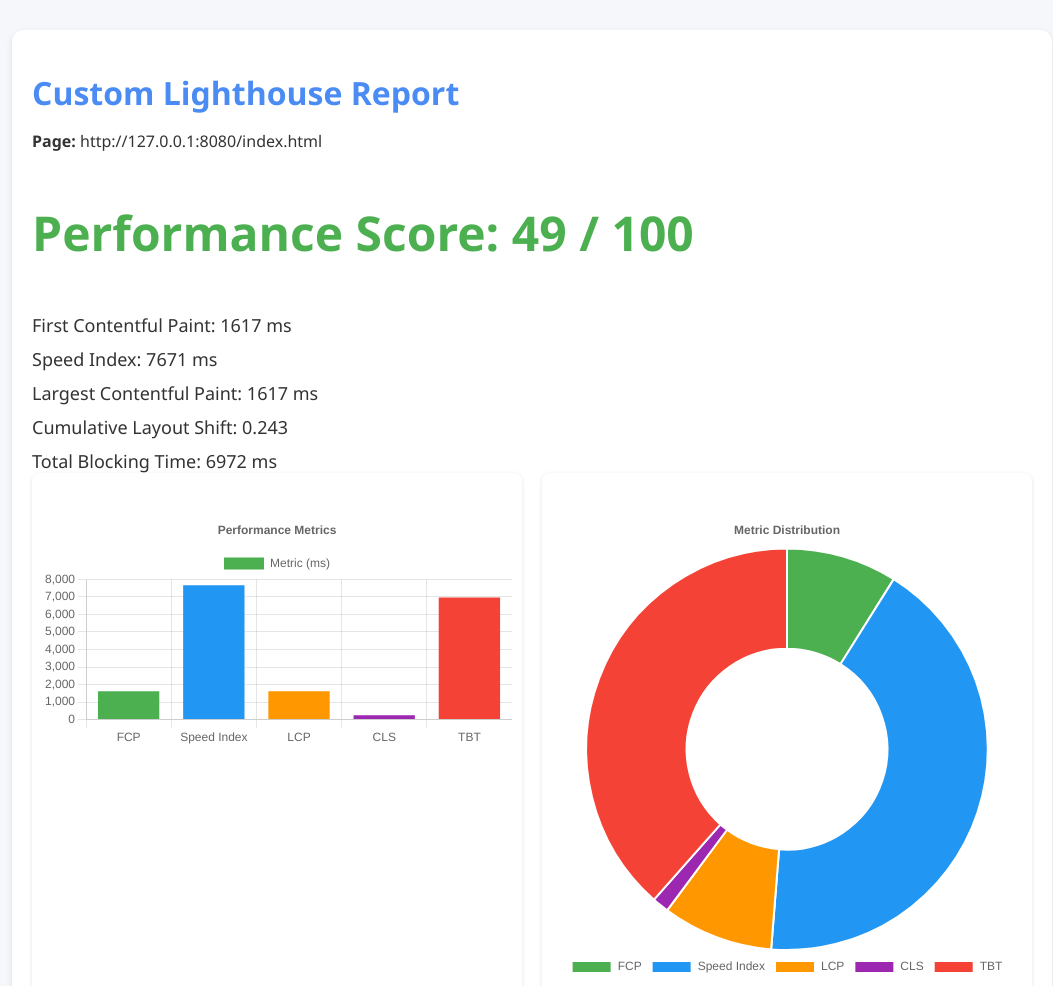
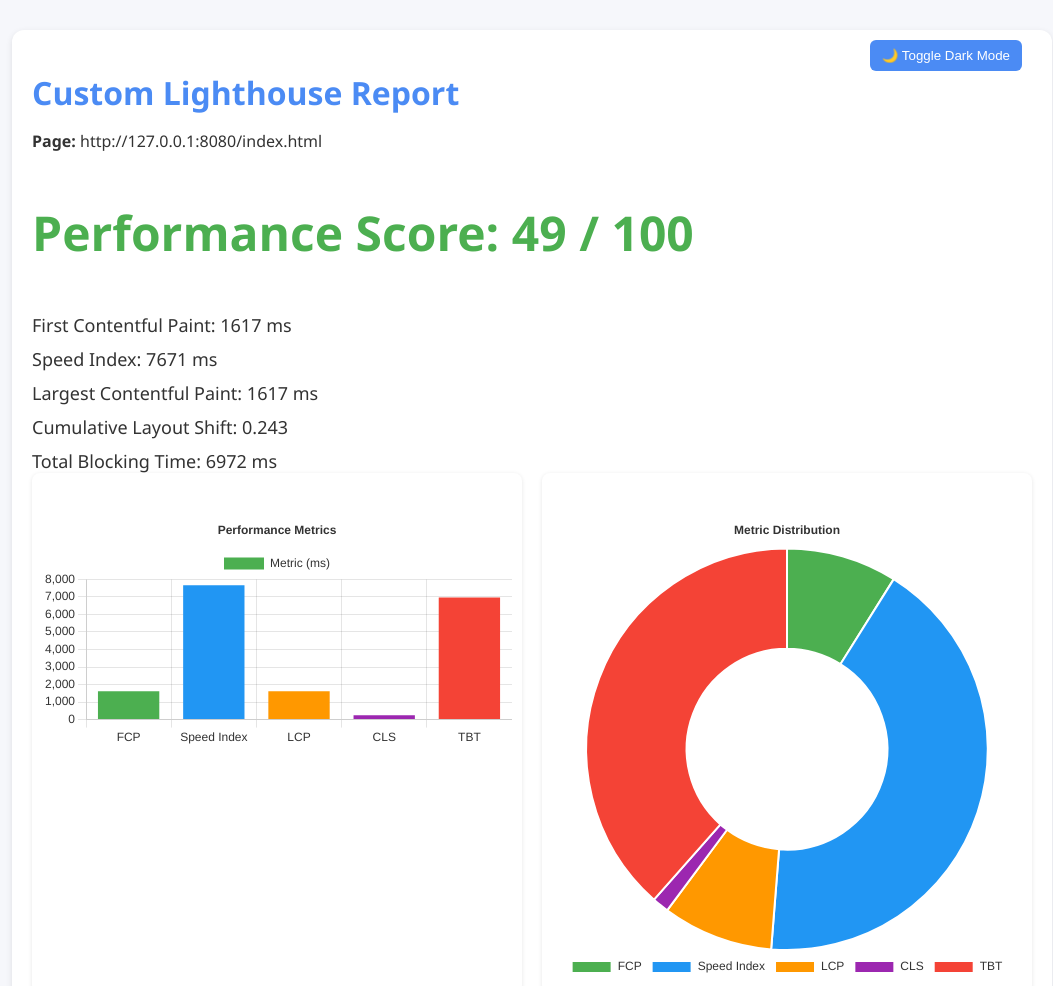
Before and after one commit to 5r33dh4r/T2025_performance_test, a plain HTML site: page custom-template.html in a window 1280 px wide. Shown: the top 986 px of the page, without its empty margins (108-1161 px from the left). Drawn offline with nearby package versions, Linux system fonts and the light colour scheme.

Commit message:
Update custom-template.html

```diff
--- a/custom-template.html
+++ b/custom-template.html
@@ -6,24 +6,83 @@
 <script src="https://cdn.jsdelivr.net/npm/chart.js"></script>
 <script src="https://cdnjs.cloudflare.com/ajax/libs/jspdf/2.5.1/jspdf.umd.min.js"></script>
 <style>
-  body { font-family: 'Segoe UI', Tahoma, sans-serif; margin: 30px; background: #f6f7fb; color: #333; }
-  .card { background: white; border-radius: 12px; padding: 20px; box-shadow: 0 2px 6px rgba(0,0,0,0.1); max-width: 1000px; margin: auto; }
-  h1 { color: #4b8bf4; margin-bottom: 10px; }
-  .score { font-size: 48px; font-weight: bold; color: #4caf50; }
+  :root {
+    --bg: #f6f7fb;
+    --card: #ffffff;
+    --text: #333;
+    --primary: #4b8bf4;
+    --accent: #4caf50;
+  }
+
+  body.dark {
+    --bg: #121212;
+    --card: #1e1e1e;
+    --text: #e0e0e0;
+    --primary: #82b1ff;
+    --accent: #81c784;
+  }
+
+  body {
+    font-family: 'Segoe UI', Tahoma, sans-serif;
+    margin: 30px;
+    background: var(--bg);
+    color: var(--text);
+    transition: all 0.3s ease;
+  }
+
+  .card {
+    background: var(--card);
+    border-radius: 12px;
+    padding: 20px;
+    box-shadow: 0 2px 6px rgba(0,0,0,0.1);
+    max-width: 1000px;
+    margin: auto;
+    transition: all 0.3s ease;
+  }
+
+  h1 { color: var(--primary); margin-bottom: 10px; }
+  .score { font-size: 48px; font-weight: bold; color: var(--accent); }
   .metric { margin-top: 10px; font-size: 18px; }
   canvas { margin-top: 30px; max-width: 100%; }
   table { width: 100%; border-collapse: collapse; margin-top: 30px; }
   th, td { border: 1px solid #ccc; padding: 10px; text-align: left; }
-  th { background: #e9efff; }
+  th { background: #e9efff; color: var(--text); }
+  body.dark th { background: #2b2b2b; }
   .btn-group { margin-top: 25px; }
-  button { margin-right: 10px; background: #4b8bf4; color: white; border: none; padding: 10px 16px; border-radius: 6px; cursor: pointer; }
+  button {
+    margin-right: 10px;
+    background: var(--primary);
+    color: white;
+    border: none;
+    padding: 10px 16px;
+    border-radius: 6px;
+    cursor: pointer;
+    transition: background 0.3s;
+  }
   button:hover { background: #3a73d6; }
   .charts { display: flex; flex-wrap: wrap; gap: 20px; justify-content: center; }
-  .chart-box { flex: 1 1 400px; background: #fff; border-radius: 8px; padding: 10px; box-shadow: 0 1px 4px rgba(0,0,0,0.1); }
+  .chart-box {
+    flex: 1 1 400px;
+    background: var(--card);
+    border-radius: 8px;
+    padding: 10px;
+    box-shadow: 0 1px 4px rgba(0,0,0,0.1);
+  }
+  .theme-toggle {
+    float: right;
+    cursor: pointer;
+    background: var(--primary);
+    color: white;
+    border: none;
+    padding: 8px 12px;
+    border-radius: 6px;
+    margin-top: -10px;
+  }
 </style>
 </head>
 <body>
   <div class="card">
+    <button class="theme-toggle" onclick="toggleTheme()">🌙 Toggle Dark Mode</button>
     <h1>Custom Lighthouse Report</h1>
     <p><strong>Page:</strong> http://127.0.0.1:8080/index.html</p>
     <p class="score">Performance Score: 49 / 100</p>
@@ -76,39 +135,67 @@
     tbt: 6972
   };
 
-  // --- BAR CHART ---
-  new Chart(document.getElementById('metricsChart'), {
+  // --- Initialize Charts ---
+  let barChart, pieChart;
+  const chartColors = ['#4caf50', '#2196f3', '#ff9800', '#9c27b0', '#f44336'];
+  const chartLabels = ['FCP', 'Speed Index', 'LCP', 'CLS', 'TBT'];
+  const chartValues = [reportData.fcp, reportData.speedIndex, reportData.lcp, reportData.cls * 1000, reportData.tbt];
+
+  function createCharts() {
+    if (barChart) barChart.destroy();
+    if (pieChart) pieChart.destroy();
+
+    const textColor = document.body.classList.contains('dark') ? '#e0e0e0' : '#333';
+
+    barChart = new Chart(document.getElementById('metricsChart'), {
       type: 'bar',
       data: {
-      labels: ['FCP', 'Speed Index', 'LCP', 'CLS', 'TBT'],
+        labels: chartLabels,
         datasets: [{
           label: 'Metric (ms)',
-        data: [reportData.fcp, reportData.speedIndex, reportData.lcp, reportData.cls * 1000, reportData.tbt],
-        backgroundColor: ['#4caf50', '#2196f3', '#ff9800', '#9c27b0', '#f44336']
+          data: chartValues,
+          backgroundColor: chartColors
         }]
       },
       options: {
-      plugins: { title: { display: true, text: 'Performance Metrics' } },
-      scales: { y: { beginAtZero: true } }
+        plugins: {
+          title: { display: true, text: 'Performance Metrics', color: textColor },
+          legend: { labels: { color: textColor } }
+        },
+        scales: {
+          x: { ticks: { color: textColor } },
+          y: { beginAtZero: true, ticks: { color: textColor } }
+        }
       }
     });
 
-  // --- PIE CHART ---
-  new Chart(document.getElementById('pieChart'), {
+    pieChart = new Chart(document.getElementById('pieChart'), {
       type: 'doughnut',
       data: {
-      labels: ['FCP', 'Speed Index', 'LCP', 'CLS', 'TBT'],
+        labels: chartLabels,
         datasets: [{
-        data: [reportData.fcp, reportData.speedIndex, reportData.lcp, reportData.cls * 1000, reportData.tbt],
-        backgroundColor: ['#4caf50', '#2196f3', '#ff9800', '#9c27b0', '#f44336']
+          data: chartValues,
+          backgroundColor: chartColors
         }]
       },
       options: {
-      plugins: { title: { display: true, text: 'Metric Distribution' }, legend: { position: 'bottom' } }
+        plugins: {
+          title: { display: true, text: 'Metric Distribution', color: textColor },
+          legend: { position: 'bottom', labels: { color: textColor } }
+        }
       }
     });
+  }
 
-  // --- DOWNLOAD JSON ---
+  createCharts();
+
+  // --- Dark Mode Toggle ---
+  function toggleTheme() {
+    document.body.classList.toggle('dark');
+    createCharts(); // Redraw with new theme colors
+  }
+
+  // --- Download JSON ---
   function downloadJSON() {
     const blob = new Blob([JSON.stringify(reportData, null, 2)], { type: 'application/json' });
     const a = document.createElement('a');
@@ -117,7 +204,7 @@
     a.click();
   }
 
-  // --- DOWNLOAD CSV ---
+  // --- Download CSV ---
   function downloadCSV() {
     const rows = [
       ['Metric', 'Value'],
@@ -136,7 +223,7 @@
     a.click();
   }
 
-  // --- DOWNLOAD PDF ---
+  // --- Download PDF ---
   async function downloadPDF() {
     const { jsPDF } = window.jspdf;
     const doc = new jsPDF();
```
Lines whose indentation alone changed are shown as unchanged.
